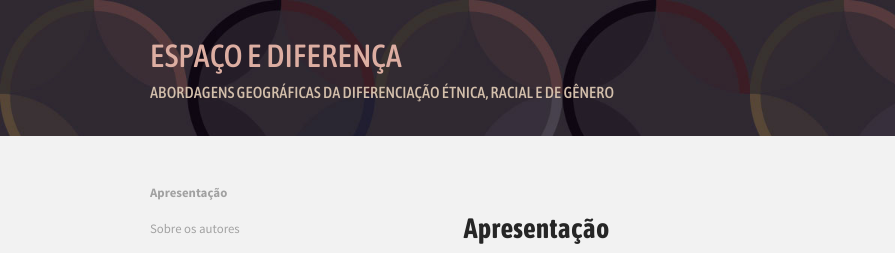
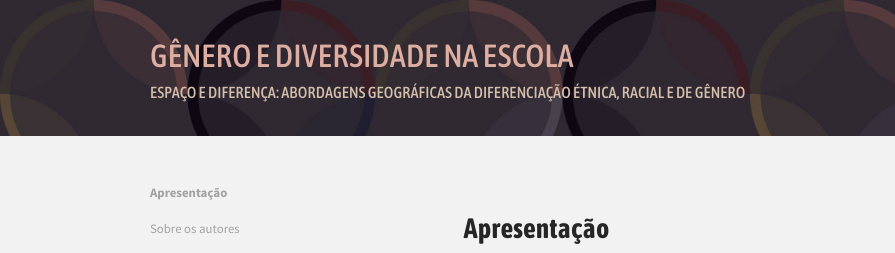
Before and after one commit to ciar-multimidia/gde, a plain HTML site: page conteudo/apresentacao.html in a window 1280 px wide. Shown: the top 253 px of the page, 0-895 px from the left. Drawn offline with Linux system fonts and the light colour scheme.

Commit message:
Revert "Mudança no titulo do ebook"
This reverts commit c144d631015c635f7db657573f7d8cd004c4c8a5.

```diff
--- a/conteudo/apresentacao.html
+++ b/conteudo/apresentacao.html
@@ -27,8 +27,8 @@
         <header id="header">
             <div class="max-size-container">
                 <a class='link-home' href="../index.html">
-		    		<h1>Espaço e diferença
-					<span>Abordagens geográficas da diferenciação étnica, racial e de gênero</span></h1>
+                    <h1>Gênero e Diversidade na Escola
+                    <span>Espaço e diferença: abordagens geográficas da diferenciação étnica, racial e de gênero</span></h1>
                 </a>
                 <a class='link-siteciar' href="http://www.ciar.ufg.br/" target="blank"><img src="../assets/img/logo-ciar.svg"></a>
             </div>
```
Also changed, not shown: conteudo/ficha-tecnica.html (+2 -2 lines), conteudo/parte1/01.html (+2 -2 lines), conteudo/parte1/02.html (+2 -2 lines), conteudo/parte1/03.html (+2 -2 lines), conteudo/parte2/01.html (+2 -2 lines), conteudo/parte2/02.html (+2 -2 lines), conteudo/parte2/03.html (+2 -2 lines), conteudo/parte3/01.html (+2 -2 lines), conteudo/parte3/02.html (+2 -2 lines), conteudo/parte3/03.html (+2 -2 lines), conteudo/parte3/04.html (+2 -2 lines), conteudo/parte3/05.html (+2 -2 lines), conteudo/parte3/06.html (+2 -2 lines), conteudo/sobre-os-autores.html (+2 -2 lines), 1 more files.
